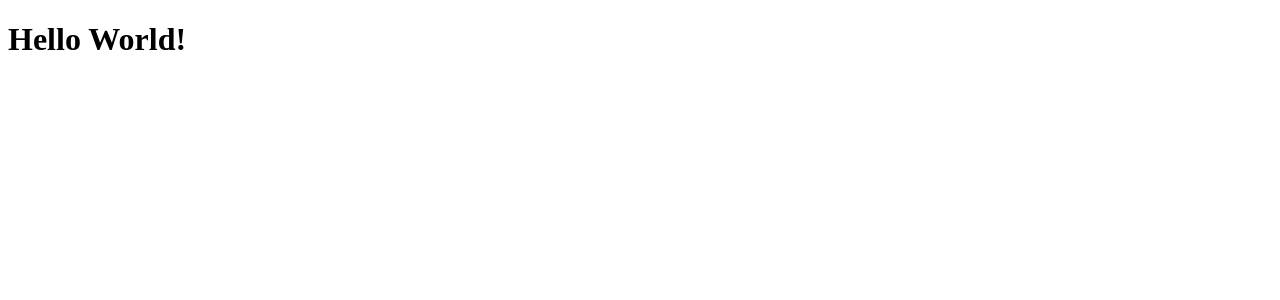
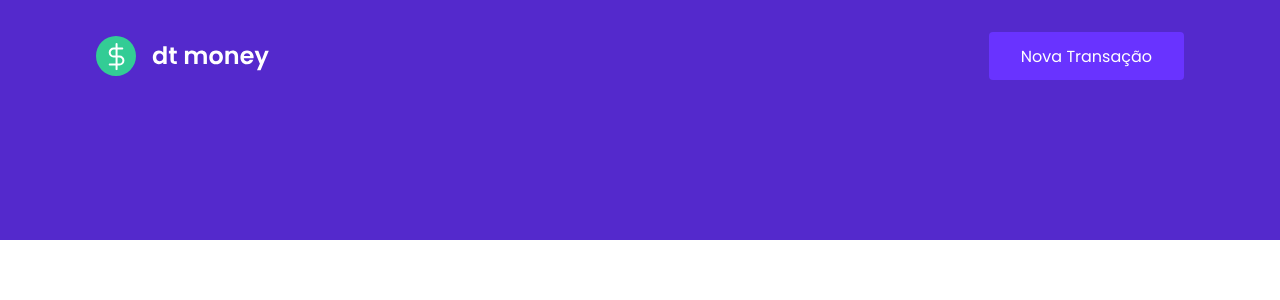
Before and after one commit to costamatthew/rocketseat-ignite-react-dtmoney, a React (Create React App) app: page / in a window 1280 px wide. Shown: the top 300 px of the page. Built offline with nearby package versions, Linux system fonts and the light colour scheme.

Commit message:
feat: creating Header

```diff
--- a/package.json
+++ b/package.json
@@ -18,7 +18,7 @@
     "@types/node": "^12.0.0",
     "@types/react": "^17.0.0",
     "@types/react-dom": "^17.0.0",
-    "typescript": "^4.1.2"
+    "typescript": "^4.4.2"
   },
   "scripts": {
     "start": "react-scripts start",
--- a/src/App.tsx
+++ b/src/App.tsx
@@ -1,10 +1,12 @@
-import React from "react";
+import { Header } from "./components/Header";
+import { GlobalStyle } from "./styles/global";
 
 function App() {
   return (
-    <div className="App">
-      <h1>Hello World!</h1>
-    </div>
+    <>
+      <Header />
+      <GlobalStyle />
+    </>
   );
 }
 
--- /dev/null
+++ b/src/components/Header/index.tsx
@@ -0,0 +1,15 @@
+import dtLogo from "../../assets/logo.svg";
+
+import { Container, Content } from "./style";
+
+export function Header() {
+  return (
+    <Container>
+      <Content>
+      <img src={dtLogo} alt="dt money" />
+
+      <button type="button">Nova Transação</button>
+      </Content>
+    </Container>
+  );
+}
--- /dev/null
+++ b/src/components/Header/style.ts
@@ -0,0 +1,31 @@
+import styled from "styled-components";
+
+export const Container = styled.header`
+  background: var(--blue);
+`;
+
+export const Content = styled.div`
+  max-width: 1120px;
+  margin: 0 auto;
+
+  padding: 2rem 1rem 10rem;
+  display: flex;
+  align-items: center;
+  justify-content: space-between;
+
+  button {
+    font-size: 1rem;
+    color: #fff;
+    background-color: var(--blue-light);
+    border: 0;
+    padding: 0 2rem;
+    border-radius: 0.25rem;
+    height: 3rem;
+
+    transition: filter 0.2;
+
+    &:hover {
+      filter: brightness(0.9);
+    }
+  }
+`;
```
Also changed, not shown: 1 other file (tests, documents, lock files or other folders).
